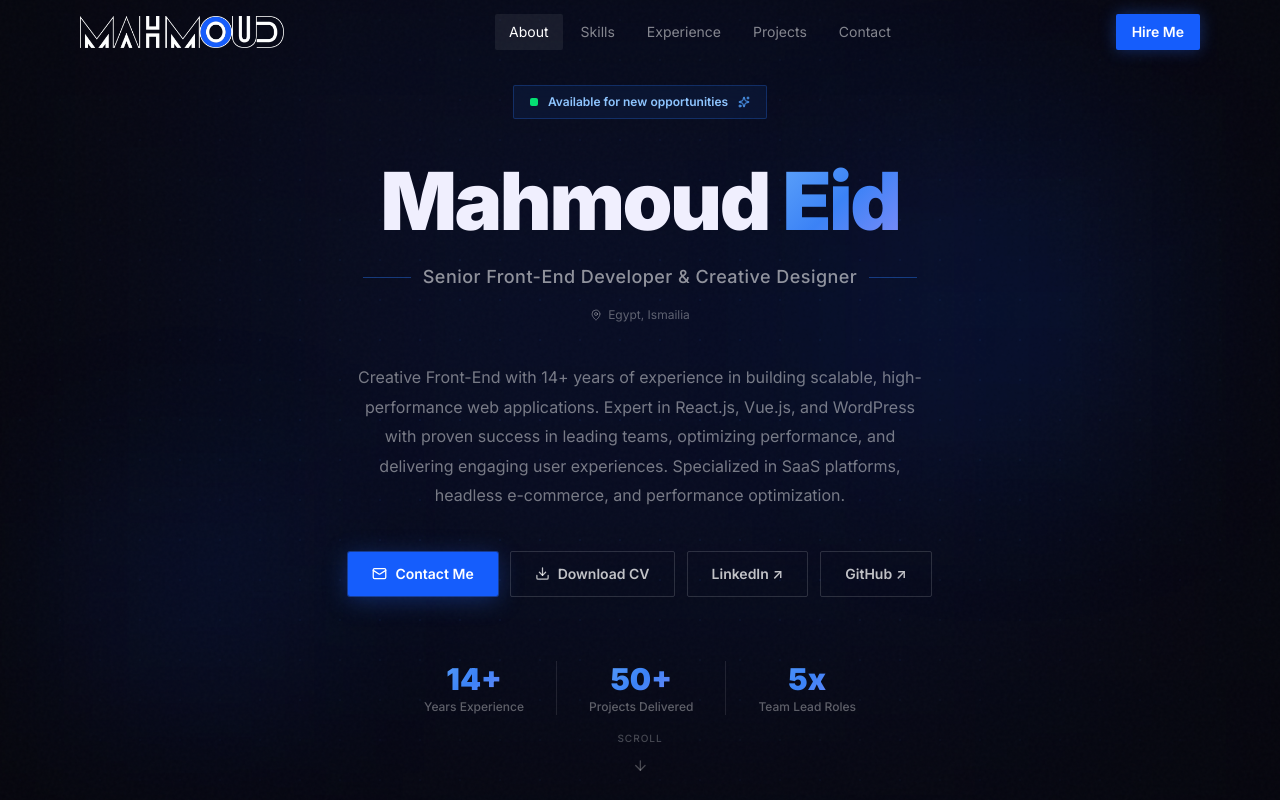
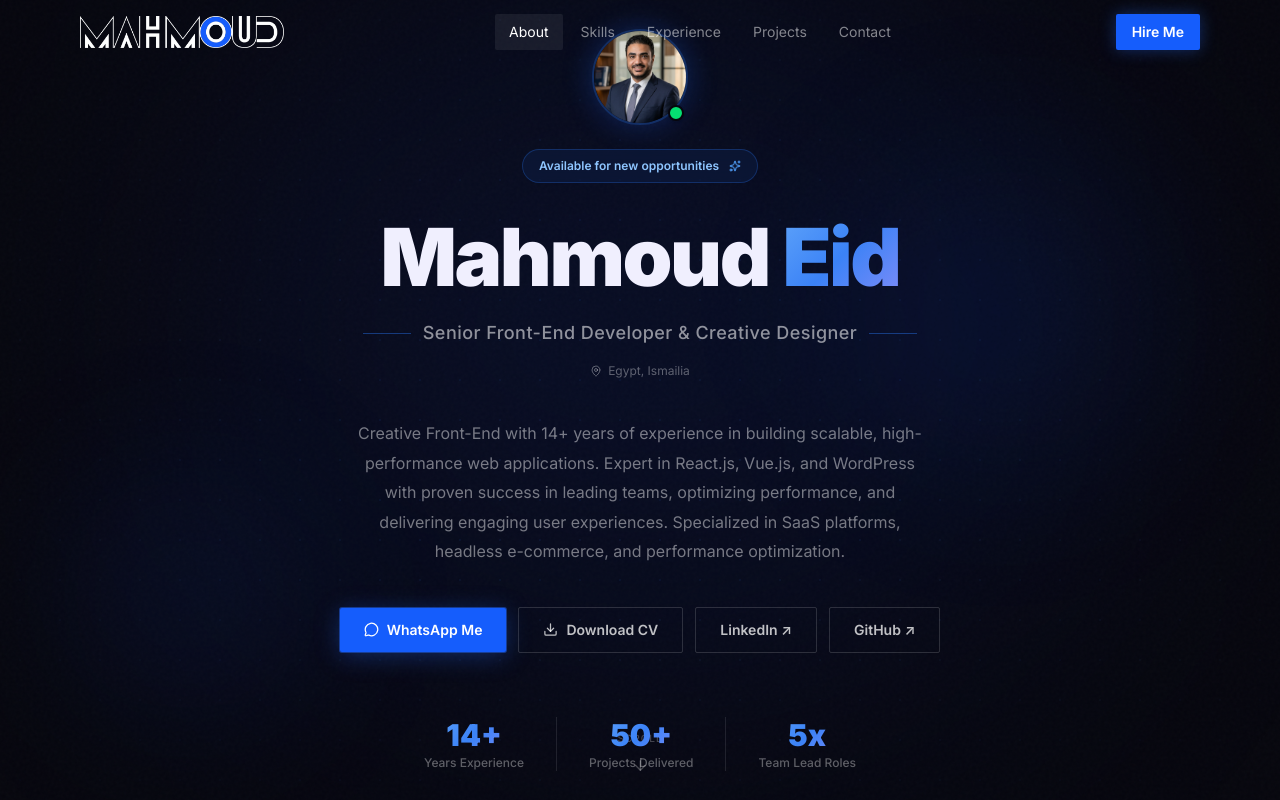
Before and after one commit to mahmoudeidabdelsalam/mahmoud.eid, a Next.js app: page / in a window 1280 px wide. Shown: the top 800 px of the page. Built offline with nearby package versions, Linux system fonts and the light colour scheme.

Commit message:
add photo and whatsapp

```diff
--- a/components/sections/Contact.tsx
+++ b/components/sections/Contact.tsx
@@ -3,28 +3,40 @@ import { useState } from "react";
 import { motion } from "framer-motion";
 import { Section, SectionLabel } from "@/components/ui/Section";
 import { Button } from "@/components/ui/Button";
-import { Mail, GitFork, ExternalLink, Send, ArrowUpRight } from "lucide-react";
+import { Mail, GitFork, ExternalLink, MessageCircle, ArrowUpRight, Send } from "lucide-react";
 import type { Resume } from "@/data/resume";
 
 export function Contact({ resume }: { resume: Resume }) {
-  const [form, setForm] = useState({ name: "", email: "", message: "" });
-  const [sent, setSent] = useState(false);
+  const [form, setForm] = useState({ name: "", message: "" });
 
-  const handleSubmit = (e: React.FormEvent) => {
+  const handleWhatsApp = (e: React.FormEvent) => {
     e.preventDefault();
-    const subject = encodeURIComponent(`Portfolio Contact from ${form.name}`);
-    const body = encodeURIComponent(`Name: ${form.name}\nEmail: ${form.email}\n\n${form.message}`);
-    window.location.href = `mailto:${resume.email}?subject=${subject}&body=${body}`;
-    setSent(true);
+    const text = encodeURIComponent(
+      `Hi ${resume.name.split(" ")[0]}, I'm ${form.name}.\n\n${form.message}`
+    );
+    window.open(`https://wa.me/${resume.phone.replace(/\D/g, "")}?text=${text}`, "_blank");
   };
 
+  const whatsappDirect = `https://wa.me/${resume.phone.replace(/\D/g, "")}?text=${encodeURIComponent(
+    `Hi ${resume.name.split(" ")[0]}, I'd like to discuss a project with you.`
+  )}`;
+
   const socials = [
+    {
+      icon: MessageCircle,
+      label: "WhatsApp",
+      value: resume.phone,
+      href: whatsappDirect,
+      color: "hover:border-green-500/40 hover:bg-green-500/5",
+      iconColor: "group-hover:text-green-400",
+    },
     {
       icon: Mail,
       label: "Email",
       value: resume.email,
       href: `mailto:${resume.email}`,
       color: "hover:border-blue-500/40 hover:bg-blue-500/5",
+      iconColor: "group-hover:text-blue-400",
     },
     {
       icon: ExternalLink,
@@ -32,6 +44,7 @@ export function Contact({ resume }: { resume: Resume }) {
       value: "mahmoudeidabdelsalam",
       href: resume.links.find((l) => l.label === "LinkedIn")?.url ?? "#",
       color: "hover:border-blue-500/40 hover:bg-blue-500/5",
+      iconColor: "group-hover:text-blue-400",
     },
     {
       icon: GitFork,
@@ -39,77 +52,62 @@ export function Contact({ resume }: { resume: Resume }) {
       value: "mahmoudeidabdelsalam",
       href: resume.links.find((l) => l.label === "GitHub")?.url ?? "#",
       color: "hover:border-white/25 hover:bg-white/5",
+      iconColor: "group-hover:text-white",
     },
   ];
 
   const inputCls =
-    "w-full px-4 py-3 rounded-xs bg-white/[0.04] border border-white/[0.08] text-white text-sm placeholder-white/25 focus:outline-none focus:border-blue-500/50 focus:bg-blue-500/5 transition-all duration-200";
+    "w-full px-4 py-3 rounded-xs bg-white/[0.04] border border-white/[0.08] text-white text-sm placeholder-white/25 focus:outline-none focus:border-green-500/50 focus:bg-green-500/5 transition-all duration-200";
 
   return (
     <Section id="contact">
       <SectionLabel>Contact</SectionLabel>
 
-      {/* Header */}
       <div className="max-w-xl mb-14">
         <h2 className="text-3xl md:text-4xl font-black tracking-tight mb-4">
           Let&apos;s <span className="gradient-text">Work Together</span>
         </h2>
         <p className="text-white/45 text-sm leading-relaxed">
-          Have a project in mind or want to discuss opportunities? Drop me a message and I&apos;ll get back to you within 24 hours.
+          Have a project in mind? Send me a WhatsApp message and I&apos;ll get back to you fast.
         </p>
       </div>
 
       <div className="grid lg:grid-cols-5 gap-10">
-        {/* Left — socials + CTA */}
-        <div className="lg:col-span-2 flex flex-col gap-4">
-          {socials.map(({ icon: Icon, label, value, href, color }, i) => (
+        {/* Left — socials */}
+        <div className="lg:col-span-2 flex flex-col gap-3">
+          {socials.map(({ icon: Icon, label, value, href, color, iconColor }, i) => (
             <motion.a
               key={label}
               href={href}
-              target={label !== "Email" ? "_blank" : undefined}
+              target="_blank"
               rel="noopener noreferrer"
               initial={{ opacity: 0, x: -16 }}
               whileInView={{ opacity: 1, x: 0 }}
               viewport={{ once: true }}
-              transition={{ duration: 0.4, delay: i * 0.1 }}
+              transition={{ duration: 0.4, delay: i * 0.08 }}
               className={`flex items-center gap-4 p-4 rounded-xs bg-bg-card border border-white/6 transition-all duration-200 group ${color}`}
             >
-              <div className="w-10 h-10 rounded-xs bg-white/5 border border-white/8 flex items-center justify-center shrink-0 group-hover:border-blue-500/30 transition-colors">
-                <Icon size={16} className="text-white/50 group-hover:text-blue-400 transition-colors" />
+              <div className="w-10 h-10 rounded-xs bg-white/5 border border-white/8 flex items-center justify-center shrink-0 transition-colors">
+                <Icon size={16} className={`text-white/50 transition-colors ${iconColor}`} />
               </div>
               <div className="min-w-0">
                 <p className="text-[10px] font-bold tracking-widest uppercase text-white/30 mb-0.5">{label}</p>
                 <p className="text-sm text-white/65 group-hover:text-white transition-colors truncate">{value}</p>
               </div>
-              <ArrowUpRight size={14} className="ml-auto text-white/20 group-hover:text-blue-400 transition-colors shrink-0" />
+              <ArrowUpRight size={14} className="ml-auto text-white/20 group-hover:text-white/60 transition-colors shrink-0" />
             </motion.a>
           ))}
-
-          {/* Availability card */}
-          <div className="mt-2 p-5 rounded-xs border border-emerald-500/20 bg-emerald-500/5">
-            <div className="flex items-center gap-2 mb-2">
-              <span className="relative flex h-2 w-2">
-                <span className="animate-ping absolute inline-flex h-full w-full rounded-xs bg-emerald-400 opacity-75" />
-                <span className="relative inline-flex rounded-xs h-2 w-2 bg-emerald-400" />
-              </span>
-              <span className="text-xs font-bold text-emerald-400">Available Now</span>
-            </div>
-            <p className="text-xs text-white/40 leading-relaxed">
-              Open to freelance projects, full-time roles, and consulting opportunities.
-            </p>
-          </div>
         </div>
 
-        {/* Right — form */}
+        {/* Right — WhatsApp form */}
         <motion.form
-          onSubmit={handleSubmit}
+          onSubmit={handleWhatsApp}
           initial={{ opacity: 0, y: 20 }}
           whileInView={{ opacity: 1, y: 0 }}
           viewport={{ once: true }}
           transition={{ duration: 0.55 }}
           className="lg:col-span-3 flex flex-col gap-4"
         >
-          <div className="grid sm:grid-cols-2 gap-4">
           <input
             type="text"
             placeholder="Your name"
@@ -118,28 +116,19 @@ export function Contact({ resume }: { resume: Resume }) {
             onChange={(e) => setForm({ ...form, name: e.target.value })}
             className={inputCls}
           />
-            <input
-              type="email"
-              placeholder="Your email"
-              required
-              value={form.email}
-              onChange={(e) => setForm({ ...form, email: e.target.value })}
-              className={inputCls}
-            />
-          </div>
           <textarea
             placeholder="Tell me about your project..."
             required
-            rows={6}
+            rows={10}
             value={form.message}
             onChange={(e) => setForm({ ...form, message: e.target.value })}
             className={`${inputCls} resize-none`}
           />
           <div className="flex items-center justify-between">
-            <p className="text-xs text-white/25">I typically reply within 24 hours.</p>
+            <p className="text-xs text-white/25">Opens WhatsApp with your message pre-filled.</p>
             <Button variant="primary" size="md">
               <Send size={14} />
-              {sent ? "Sent ✓" : "Send Message"}
+              Send via WhatsApp
             </Button>
           </div>
         </motion.form>
--- a/components/sections/Hero.tsx
+++ b/components/sections/Hero.tsx
@@ -1,6 +1,6 @@
 "use client";
 import { motion } from "framer-motion";
-import { ArrowDown, Download, Mail, MapPin, Sparkles } from "lucide-react";
+import { ArrowDown, Download, MessageCircle, MapPin, Sparkles } from "lucide-react";
 import { Button } from "@/components/ui/Button";
 import type { Resume } from "@/data/resume";
 
@@ -11,20 +11,20 @@ const stats = [
 ];
 
 export function Hero({ resume }: { resume: Resume }) {
+  const whatsappUrl = `https://wa.me/${resume.phone.replace(/\D/g, "")}?text=${encodeURIComponent(
+    `Hi ${resume.name.split(" ")[0]}, I'd like to discuss a project with you.`
+  )}`;
+
   return (
     <section
       id="hero"
       className="relative min-h-screen flex flex-col items-center justify-center px-4 overflow-hidden"
     >
-      {/* ── Background layers ── */}
+      {/* Background layers */}
       <div className="absolute inset-0 pointer-events-none overflow-hidden">
-        {/* Primary glow */}
-        <div className="absolute top-1/2 left-1/2 -translate-x-1/2 -translate-y-[60%] w-[900px] h-[700px] rounded-xs bg-blue-700/10 blur-[140px]" />
-        {/* Secondary accent */}
-        <div className="absolute top-[20%] right-[10%] w-[300px] h-[300px] rounded-xs bg-blue-600/8 blur-[90px]" />
-        <div className="absolute bottom-[10%] left-[5%] w-[250px] h-[250px] rounded-xs bg-blue-600/8 blur-[80px]" />
-
-        {/* Dot grid */}
+        <div className="absolute top-1/2 left-1/2 -translate-x-1/2 -translate-y-[60%] w-[900px] h-[700px] rounded-full bg-blue-700/10 blur-[140px]" />
+        <div className="absolute top-[20%] right-[10%] w-[300px] h-[300px] rounded-full bg-blue-600/8 blur-[90px]" />
+        <div className="absolute bottom-[10%] left-[5%] w-[250px] h-[250px] rounded-full bg-blue-600/8 blur-[80px]" />
         <div
           className="absolute inset-0 opacity-[0.18]"
           style={{
@@ -35,20 +35,38 @@ export function Hero({ resume }: { resume: Resume }) {
         />
       </div>
 
-      {/* ── Content ── */}
+      {/* Content */}
       <div className="relative z-10 text-center max-w-4xl mx-auto w-full">
+
+        {/* Avatar */}
+        <motion.div
+          initial={{ opacity: 0, scale: 0.8 }}
+          animate={{ opacity: 1, scale: 1 }}
+          transition={{ duration: 0.5 }}
+          className="flex justify-center mb-6"
+        >
+          <div className="relative">
+            <div className="w-24 h-24 rounded-full overflow-hidden border-2 border-blue-500/30 shadow-[0_0_30px_rgba(37,99,235,0.3)]">
+              <img
+                src="/avatar.png"
+                alt={resume.name}
+                className="w-full h-full object-cover"
+              />
+            </div>
+            {/* Online dot */}
+            <span className="absolute bottom-1 right-1 w-4 h-4 rounded-full bg-green-400 border-2 border-bg shadow-sm">
+              <span className="absolute inset-0 rounded-full bg-green-400 animate-ping opacity-75" />
+            </span>
+          </div>
+        </motion.div>
 
         {/* Status badge */}
         <motion.div
           initial={{ opacity: 0, y: 16 }}
           animate={{ opacity: 1, y: 0 }}
-          transition={{ duration: 0.5 }}
-          className="inline-flex items-center gap-2.5 px-4 py-2 rounded-xs border border-blue-500/25 bg-blue-500/8 text-blue-300 text-xs font-semibold mb-10 backdrop-blur-sm"
+          transition={{ duration: 0.5, delay: 0.05 }}
+          className="inline-flex items-center gap-2.5 px-4 py-2 rounded-full border border-blue-500/25 bg-blue-500/8 text-blue-300 text-xs font-semibold mb-8 backdrop-blur-sm"
         >
-          <span className="relative flex h-2 w-2">
-            <span className="animate-ping absolute inline-flex h-full w-full rounded-xs bg-green-400 opacity-75" />
-            <span className="relative inline-flex rounded-xs h-2 w-2 bg-green-400" />
-          </span>
           Available for new opportunities
           <Sparkles size={12} className="text-blue-400" />
         </motion.div>
@@ -108,11 +126,11 @@ export function Hero({ resume }: { resume: Resume }) {
           transition={{ duration: 0.5, delay: 0.45 }}
           className="flex flex-wrap items-center justify-center gap-3 mb-16"
         >
-          <Button href={`mailto:${resume.email}`} variant="primary">
-            <Mail size={15} />
-            Contact Me
+          <Button href={whatsappUrl} variant="primary" target="_blank">
+            <MessageCircle size={15} />
+            WhatsApp Me
           </Button>
-          <Button href="#" variant="outline">
+          <Button href="/Mahmoud-Eid.pdf" variant="outline" target="_blank">
             <Download size={15} />
             Download CV
           </Button>
@@ -145,7 +163,7 @@ export function Hero({ resume }: { resume: Resume }) {
         initial={{ opacity: 0 }}
         animate={{ opacity: 1 }}
         transition={{ delay: 1.2 }}
-        className="absolute bottom-8 left-1/2 -translate-x-1/2 flex flex-col items-center gap-1.5 text-white/25 hover:text-white/50 transition-colors group"
+        className="absolute bottom-8 left-1/2 -translate-x-1/2 flex flex-col items-center gap-1.5 text-white/25 hover:text-white/50 transition-colors"
       >
         <span className="text-[10px] tracking-widest uppercase font-medium">Scroll</span>
         <motion.div
```
Also changed, not shown: public/avatar.png (added), 1 other file (tests, documents, lock files or other folders). Lines whose indentation alone changed are shown as unchanged.
